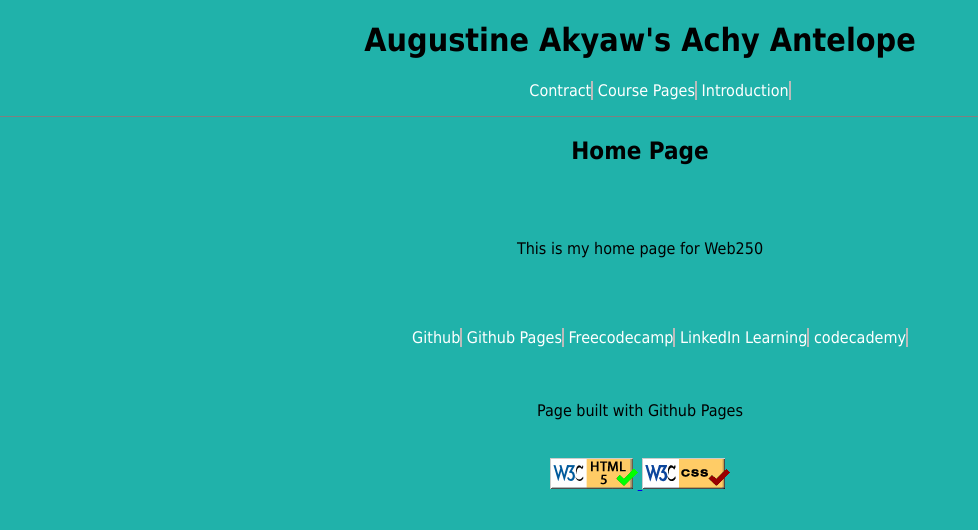
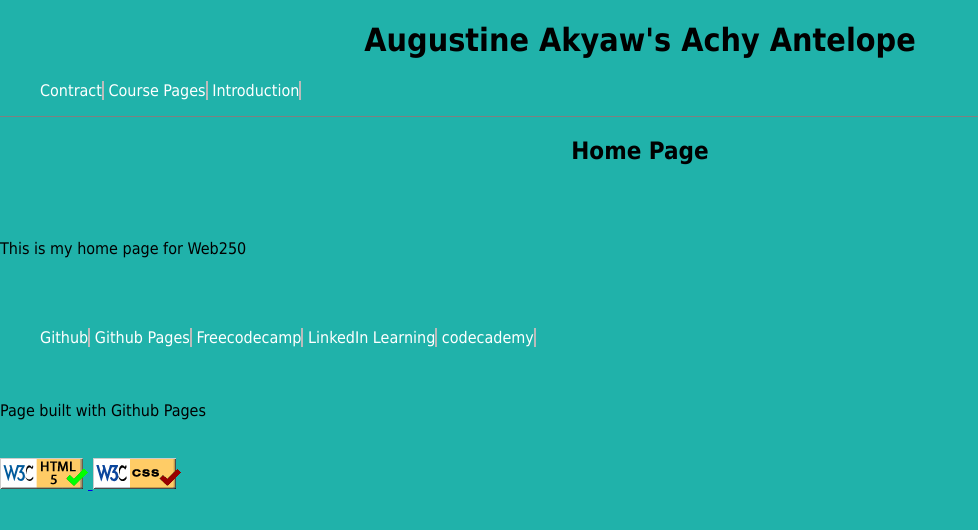
Before and after one commit to SunOfGad/SunOfGad.github.io, a PHP site: page / in a window 1280 px wide. Shown: the top 530 px of the page, without its empty margins (0-978 px from the left). Run offline with PHP 8.4, Linux system fonts and the light colour scheme.

Commit message:
save changes

```diff
--- a/web250/styles/default.css
+++ b/web250/styles/default.css
@@ -4,7 +4,6 @@ body {
     font-family: Tahoma;
     margin: 0 0 100px;
     padding: 0px;
-    text-align: center;
 }
 
 h2 {
@@ -42,7 +41,6 @@ li {
 li a {
     display : block;
     color : white;
-    text-align : center;
     padding: 0rem;
     text-decoration: none;
     border-right: 2px solid #bbb;
@@ -56,7 +54,6 @@ footer.navbar a {
     float: left;
     display: block;
     color: #f2f2f2;
-    text-align: center;
     padding: 14px 16px;
     text-decoration: none;
     font-size: 17px;
```
